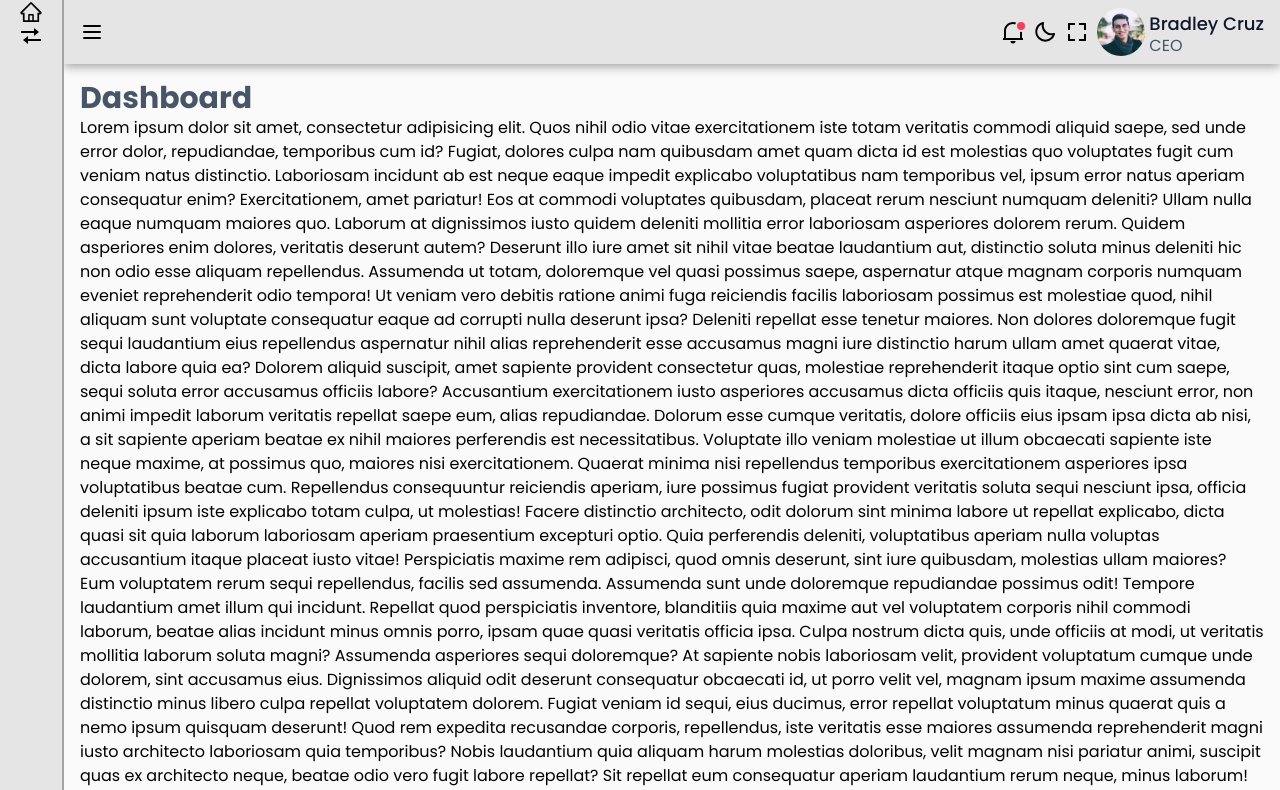
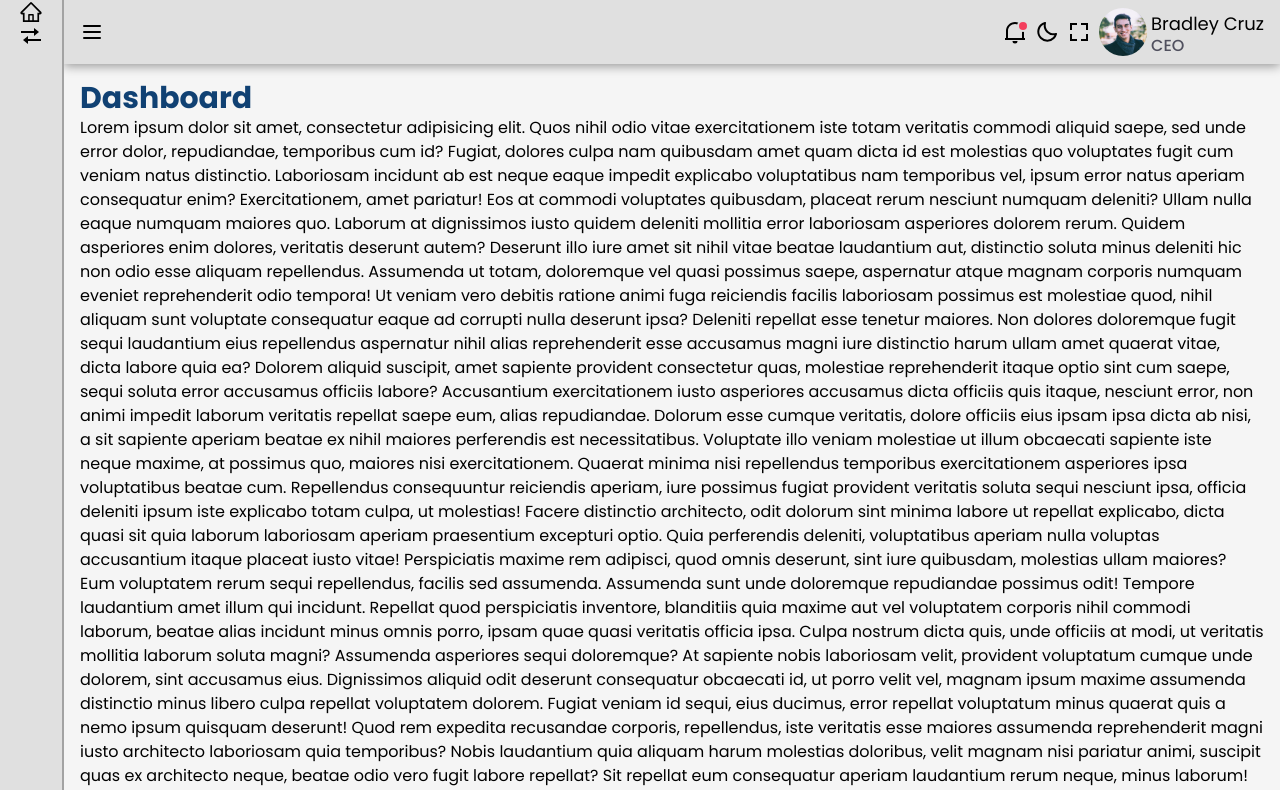
Before and after one commit to BolaGhaly/Admin-Dashboard, a Next.js app: page / in a window 1280 px wide. Shown: the top 790 px of the page. Built offline with nearby package versions, Linux system fonts and the light colour scheme.

Commit message:
Update light mode color palette

```diff
--- a/components/Dashboard.tsx
+++ b/components/Dashboard.tsx
@@ -9,7 +9,7 @@ const Dashboard = () => {
     <div>
       <h1
         className={`${
-          darkMode ? "text-slate-200" : "text-slate-600"
+          darkMode ? "text-slate-200" : "text-light-pr-text"
         } text-3xl font-bold`}
       >
         Dashboard
--- a/components/Layout.tsx
+++ b/components/Layout.tsx
@@ -19,7 +19,7 @@ const Layout = ({ children }) => {
       <Sidebar />
       <section
         className={`ml-16 mt-16 p-4 mh-minus-topBar ${
-          darkMode ? "bg-neutral-900" : "bg-neutral-50"
+          darkMode ? "bg-neutral-900" : "bg-light-pr"
         } `}
       >
         {children}
--- a/components/Sidebar.tsx
+++ b/components/Sidebar.tsx
@@ -17,7 +17,7 @@ const Sidebar = () => {
     <nav
       className={`fixed min-h-full z-50 top-0 left-0 border-r-2 border-neutral-400 ${
         openSideBar ? "w-52" : "w-16"
-      } ${darkMode ? "bg-neutral-800" : "bg-neutral-200"}`}
+      } ${darkMode ? "bg-neutral-800" : "bg-light-sc"}`}
       ref={sideBarRef}
     >
       <div
--- a/components/Topbar.tsx
+++ b/components/Topbar.tsx
@@ -54,7 +54,7 @@ const Topbar = () => {
       className={`fixed top-0 left-0 px-4 mw-minus-sideBar z-40 ml-16 ${
         darkMode
           ? "bg-neutral-800 shadow-[0_2px_10px_0px_rgba(255,255,255,0.4)]"
-          : "bg-neutral-200 shadow-[0_2px_10px_0px_rgba(0,0,0,0.4)]"
+          : "bg-light-sc shadow-[0_2px_10px_0px_rgba(0,0,0,0.4)]"
       }`}
     >
       <div className="flex min-h-[64px]">
@@ -67,11 +67,7 @@ const Topbar = () => {
         </button>
         <div className="w-full flex justify-end">
           <button
-            className={`relative ${
-              darkMode
-                ? "text-white"
-                : "text-black"
-            }`}
+            className={`relative ${darkMode ? "text-white" : "text-black"}`}
             title="Notifications"
           >
             <Icon name="notifications" className="text-2xl" />
@@ -79,7 +75,7 @@ const Topbar = () => {
               className={`absolute w-2 h-2 rounded-full top-[22px] -right-0 ring-2 ${
                 darkMode
                   ? "bg-rose-400 ring-neutral-800"
-                  : "bg-rose-500 ring-neutral-200"
+                  : "bg-rose-500 ring-light-sc"
               }`}
             />
           </button>
@@ -116,17 +112,17 @@ const Topbar = () => {
               height={100}
               alt="Profile Image"
             />
-            <div className="pl-1 leading-none hidden md:flex md:flex-col">
-              <h1
-                className={`text-lg font-medium ${
-                  darkMode ? "text-white" : "text-slate-900"
+            <div className="pl-1 hidden md:flex md:flex-col">
+              <p
+                className={`text-lg ${
+                  darkMode ? "text-white" : "text-black"
                 }`}
               >
                 Bradley Cruz
-              </h1>
+              </p>
               <p
-                className={`leading-none ${
-                  darkMode ? "text-slate-200" : "text-slate-600"
+                className={`leading-none font-medium ${
+                  darkMode ? "text-slate-200" : "text-light-sc-text"
                 }`}
               >
                 CEO
--- a/pages/index.tsx
+++ b/pages/index.tsx
@@ -8,7 +8,7 @@ const index = () => {
   const darkMode = useSelector((state: RootState) => state.darkMode.value);
 
   useEffect(() => {
-    document.body.className = darkMode ? "bg-neutral-900" : "bg-neutral-50";
+    document.body.className = darkMode ? "bg-neutral-900" : "bg-light-pr";
   }, [darkMode]);
 
   return (
--- a/tailwind.config.js
+++ b/tailwind.config.js
@@ -9,6 +9,13 @@ module.exports = {
       fontFamily: {
         poppins: ["Poppins", "sans-serif"],
       },
+      colors: {
+        "light-pr": "#F5F5F5",
+        "light-sc": "#E0E0E0",
+        "light-sc-ct": "#DBF0FF",
+        "light-pr-text": "#104173",
+        "light-sc-text": "#50505E",
+      },
     },
   },
   plugins: [],
```
